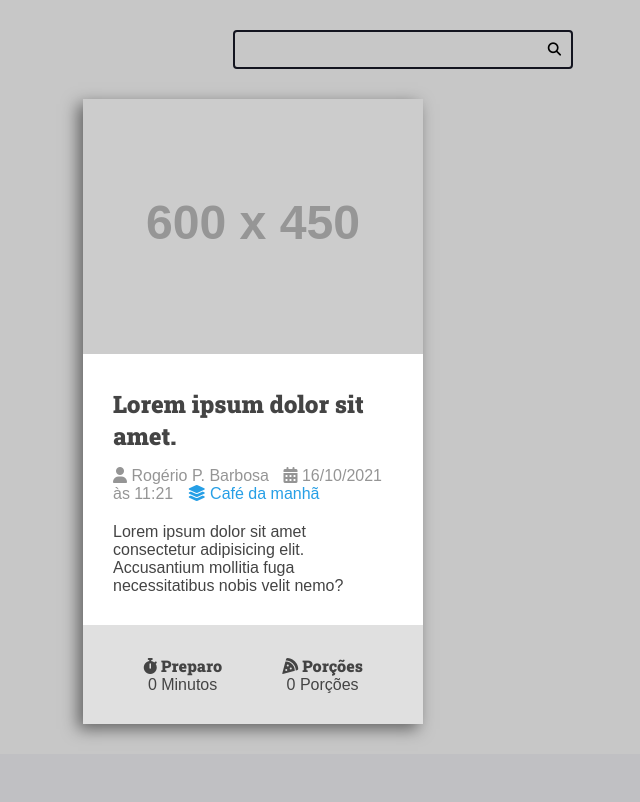
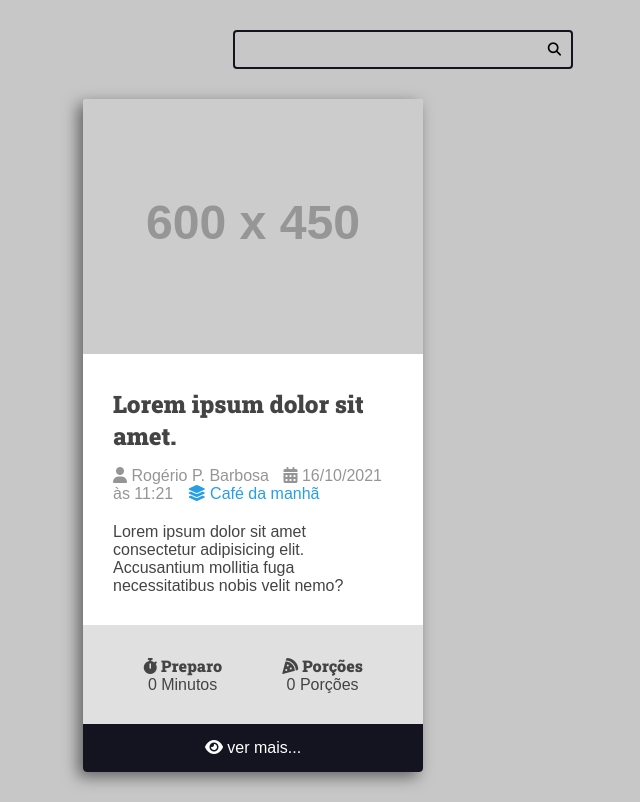
Before and after one commit to Rogerio-info/curso-django-projeto1, a Django app: page / in a window 1280 px wide. Shown: the part 113-915 px from the top of the page, without its empty margins (237-877 px from the left). Before the commit the page ends 850 px from the top, so only its background shows below. Run offline with Django 4.2, Linux system fonts and the light colour scheme; grey boxes labelled with a size stand in for pictures from a placeholder-image service; some libraries are stand-ins or nearby versions.

Commit message:
inserindo div footer

```diff
--- a/recipes/templates/recipes/pages/home.html
+++ b/recipes/templates/recipes/pages/home.html
@@ -51,6 +51,12 @@
                         </div>
                     </div>
                 </div>
+                <footer class="recipe-footer">
+                    <a class="recipe-read-more button button-dark button-full-width" href="/recipes/3/">
+                        <i class="fas fa-eye"></i>
+                        <span>ver mais...</span>
+                    </a>
+                </footer>
 
 
             </div>
--- a/recipes/templates/recipes/partials/head.html
+++ b/recipes/templates/recipes/partials/head.html
@@ -175,7 +175,11 @@
          .recipe {
             background: var(--color-white);
             box-shadow: -5px 5px 15px rgba(0,0,0, .5);
+            transform: scale(1);
             transition: all 300ms ease-in-out;
+            border-radius: .4rem;
+            overflow: hidden;
+
          }
 
          .recipe img {
@@ -240,6 +244,20 @@
             font-size: 1.6rem;
          }
 
+         .recipe-footer a {
+            background: var(--color-primary-dark);
+            display: block;
+            color: var(--color-white);
+            text-decoration: none;
+            text-align: center;
+            padding: 1.5rem var(--spacing-gutter-medium);
+            transition: all 300ms ease-in-out;
+         }
+
+         .recipe-footer a:hover {
+            filter: brightness(4);
+         }
+
 
     </style>
 
```
